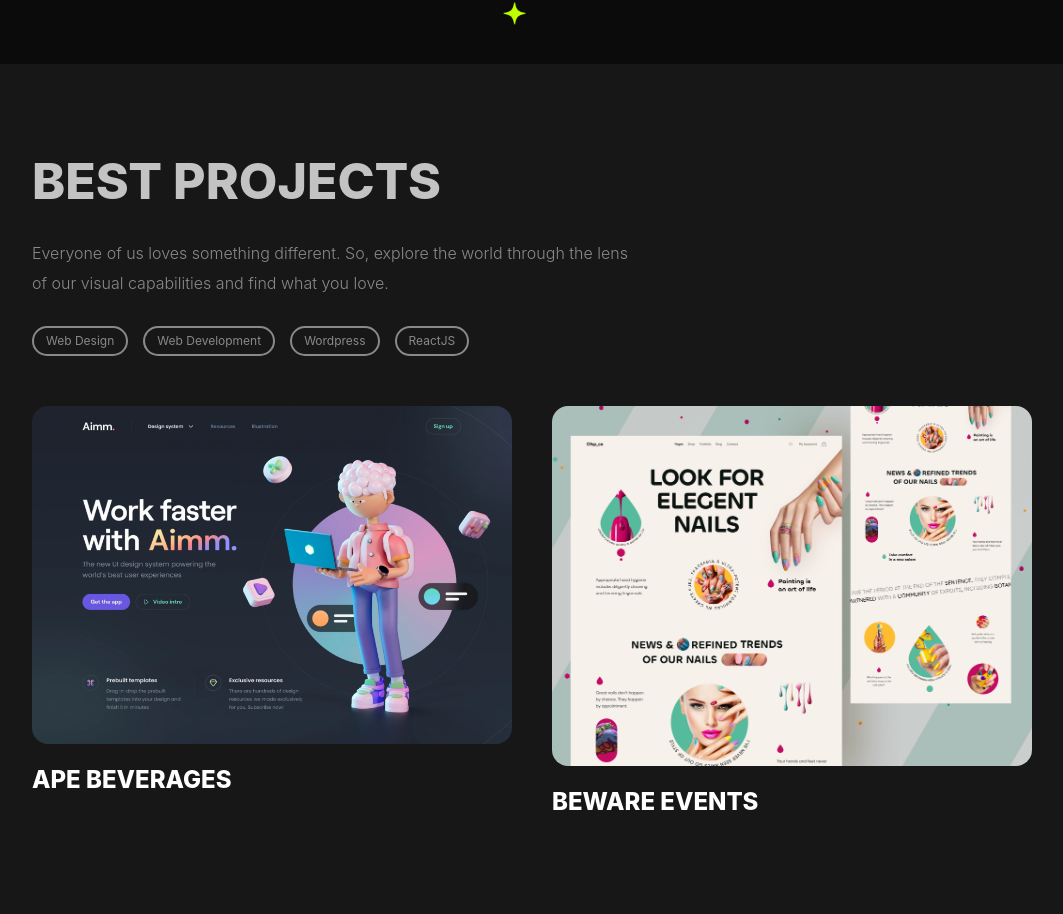
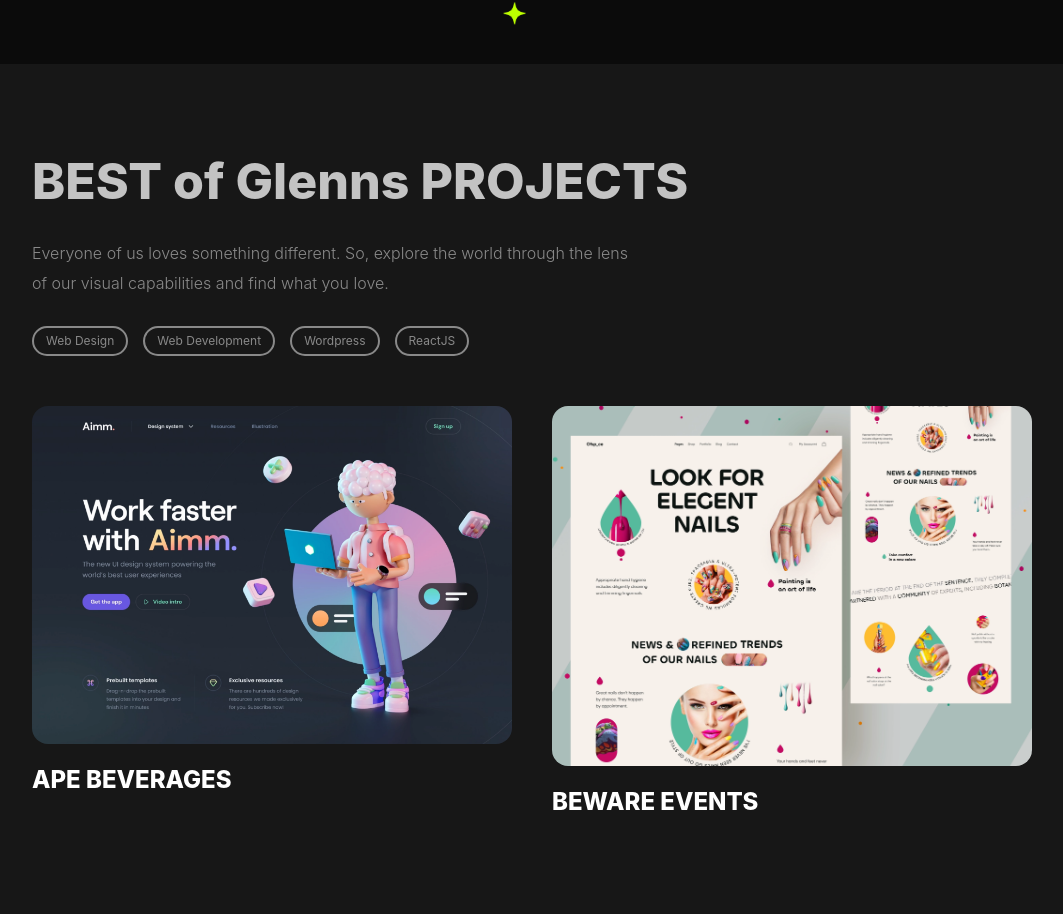
Before and after one commit to glennpaulmabao/web, a Next.js app: page / in a window 1280 px wide. Shown: the part 1531-2445 px from the top of the page, without its empty margins (108-1171 px from the left). Built offline with nearby package versions, Linux system fonts and the light colour scheme.

Commit message:
Update index.js

```diff
--- a/pages/index.js
+++ b/pages/index.js
@@ -94,7 +94,7 @@ export default function Home() {
         </div>
         <div className="bg-[#171717]">
         <section ID="websites" className="mx-auto md:h-[171.2px] md:px-0 md:w-[1000px] px-[5%] py-10 justify-start">
-          <h1 className="md:text-[50px] md:mt-10 text-[35px] font-extrabold text-[#C3C3C3] hover:text-[#D4FF3F]">BEST PROJECTS</h1>
+          <h1 className="md:text-[50px] md:mt-10 text-[35px] font-extrabold text-[#C3C3C3] hover:text-[#D4FF3F]">BEST of Glenns PROJECTS</h1>
           <p className="leading-[22pt] font-[300] my-10 md:my-5 text-[#898989] md:w-[60%] w-full">
           Everyone of us loves something different. So, explore the world through the lens of our visual capabilities and find what you love.
               </p>
```
